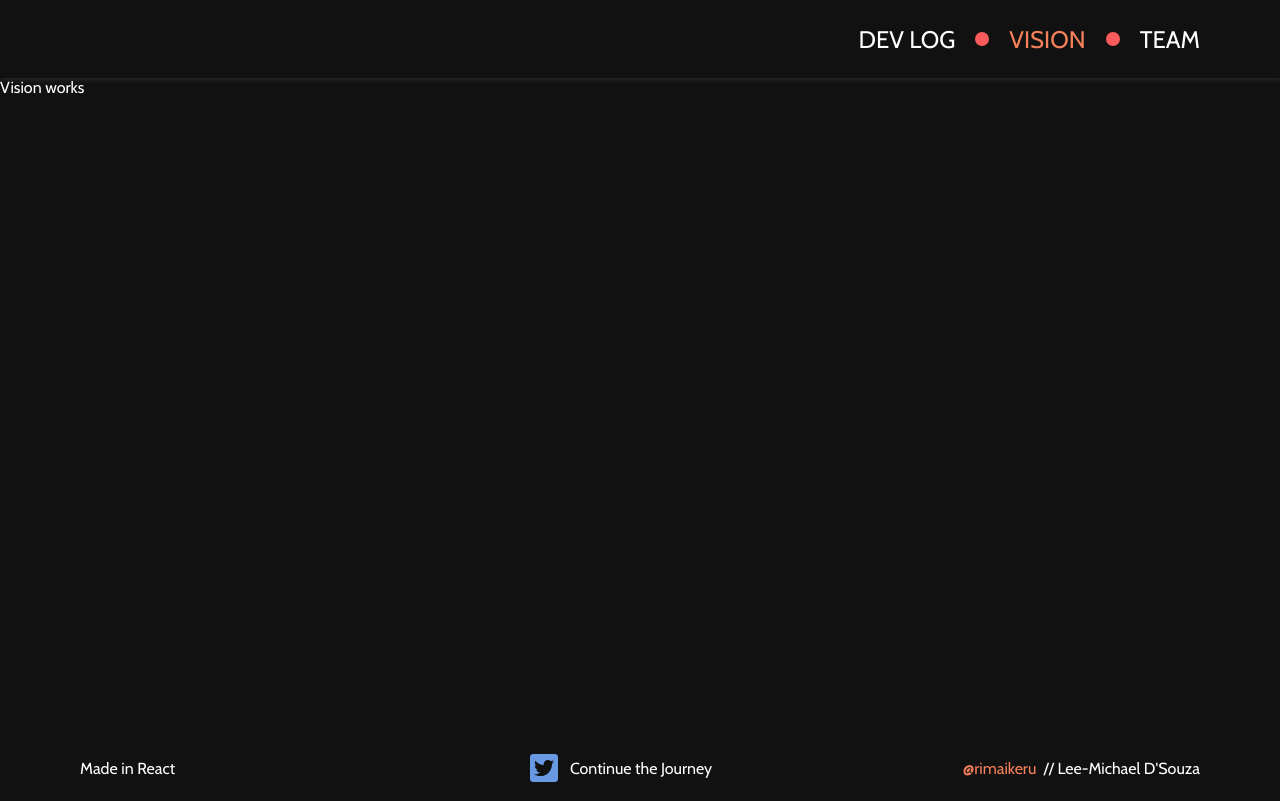
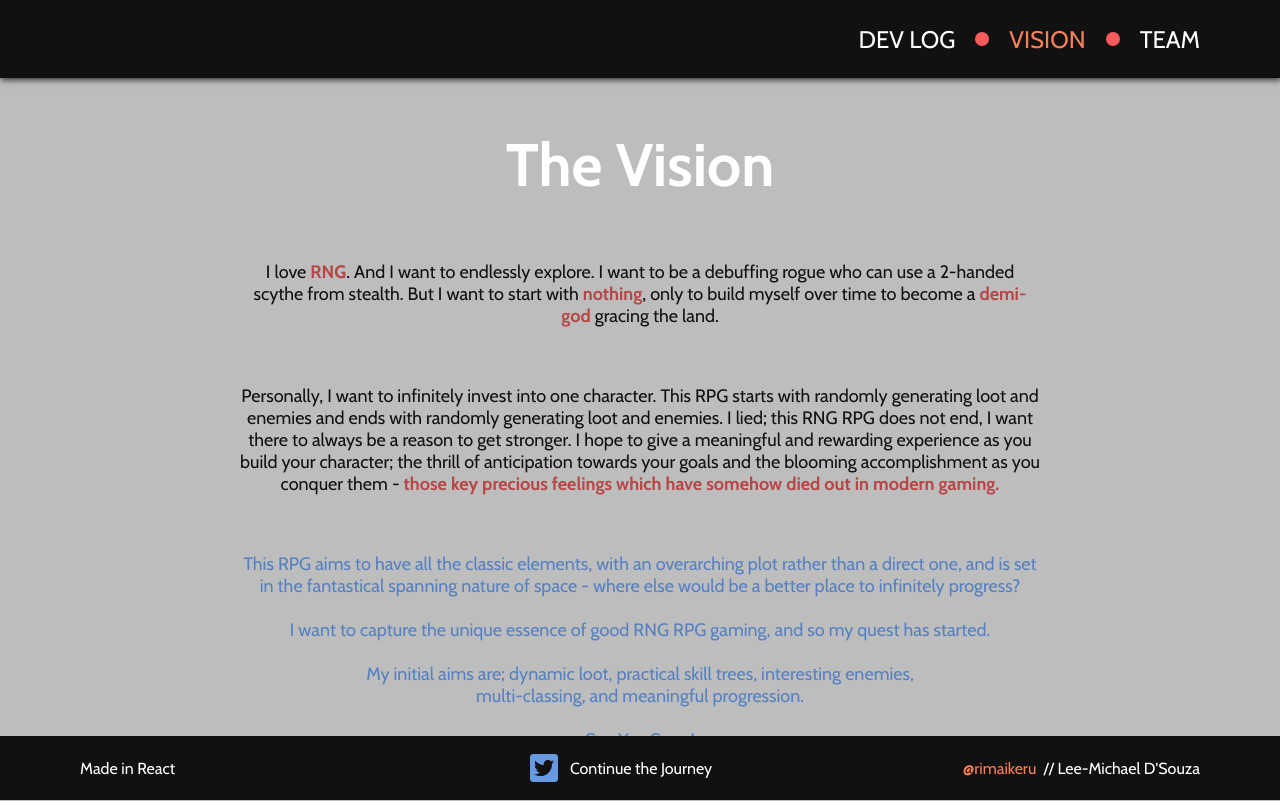
Before and after one commit to rimichaeru/rpg-dev-log, a React (Create React App) app: page /vision in a window 1280 px wide. Built offline with nearby package versions, Linux system fonts and the light colour scheme.

Commit message:
added Vision page

```diff
--- a/src/App.scss
+++ b/src/App.scss
@@ -18,11 +18,14 @@ textarea {
 
 $colour-background: rgb(17, 17, 17);
 $colour-background-light: rgb(29, 29, 29);
+$colour-background-bright: rgb(189, 189, 189);
 $colour-grey: rgb(118, 118, 118);
 $colour-orange: rgb(245, 128, 90);
 $colour-orange-faded: rgb(62, 44, 39);
 $colour-red: rgb(249, 91, 92);
+$colour-red-dark: rgb(184, 70, 70);
 $colour-blue: rgb(104, 153, 227);
+$colour-blue-dark: rgb(85, 129, 194);
 
 .grey {
   color: $colour-grey;
@@ -36,15 +39,22 @@ $colour-blue: rgb(104, 153, 227);
 .red {
   color: $colour-red;
 }
+.redDark {
+  color: $colour-red-dark;
+  font-weight: 700;
+}
 .blue {
   color: $colour-blue;
+}
+.blueDark {
+  color: $colour-blue-dark;
 }
 .white {
   color: white;
 }
 
 body {
-  background-color: $colour-background;
+  background-color: $colour-background-bright;
 }
 
 h1 {
--- a/src/components/Nav/Nav.module.scss
+++ b/src/components/Nav/Nav.module.scss
@@ -4,10 +4,11 @@
   display: flex;
   justify-content: flex-end;
   align-items: center;
-  box-shadow: 1px 1px 6px rgb(49, 49, 49);
+  box-shadow: 1px 2px 6px rgb(49, 49, 49);
   width: 100%;
   height: 78px;
   padding: 0 80px;
+  background-color: $colour-background;
 
   .links {
     display: flex;
--- a/src/components/Post/Post.module.scss
+++ b/src/components/Post/Post.module.scss
@@ -6,6 +6,7 @@
   border-radius: 40px;
   width: 60vw;
   background-color: $colour-background-light;
+  box-shadow: 1px 2px 6px rgb(49, 49, 49);
 
   & > img {
     border: 1px solid $colour-orange-faded;
--- a/src/containers/DevLog/DevLog.module.scss
+++ b/src/containers/DevLog/DevLog.module.scss
@@ -14,7 +14,6 @@
     margin: 40px;
     border-radius: 40px;
     min-height: 20px;
-    width: 60vw;
     gap: 28px;
     flex-wrap: wrap;
     // background-color: $colour-background-light;
--- a/src/containers/Vision/Vision.jsx
+++ b/src/containers/Vision/Vision.jsx
@@ -3,9 +3,30 @@ import styles from "./Vision.module.scss";
 
 const Vision = () => {
   return (
-    <>
-      <p>Vision works</p>
-    </>
+    <div className={styles.container}>
+      <h1>The Vision</h1>
+      <p>I love <span className="redDark">RNG</span>. And I want to endlessly explore. I want to be a debuffing rogue who can use a 2-handed scythe from stealth. But I want to start with <span className="redDark">nothing</span>, only to build myself over time to become a <span className="redDark">demi-god</span> gracing the land.</p>
+      <br />
+      <br />
+      <p>Personally, I want to infinitely invest into one character. This RPG starts with randomly generating loot and enemies and ends with randomly generating loot and enemies. I lied; this RNG RPG does not end, I want there to always be a reason to get stronger. I hope to give a meaningful and rewarding experience as you build your character; the thrill of anticipation towards your goals and the blooming accomplishment as you conquer them - <span className="redDark">those key precious feelings which have somehow died out in modern gaming.</span>
+      </p>
+      <br />
+      <br />
+      <p><span className="blueDark">This RPG aims to have all the classic elements, with an overarching plot rather than a direct one, and is set in the fantastical spanning nature of space - where else would be a better place to infinitely progress?
+      <br />
+      <br />
+      I want to capture the unique essence of good RNG RPG gaming, and so my quest has started.
+      <br />
+      <br />
+      My initial aims are; dynamic loot, practical skill trees, interesting enemies,
+      <br />
+      multi-classing, and meaningful progression.
+      <br />
+      <br />
+      See You Soon!
+      </span></p>
+
+    </div>
   );
 };
 
--- a/src/containers/Vision/Vision.module.scss
+++ b/src/containers/Vision/Vision.module.scss
@@ -0,0 +1,23 @@
+@import "../../App.scss";
+
+.container {
+  display: flex;
+  flex-direction: column;
+  align-items: center;
+  margin: 50px;
+
+  h1 {
+    font-size: 60px;
+    font-weight: 700;
+    margin-bottom: 40px;
+  }
+
+  p {
+    font-size: 18px;
+    margin-top: 20px;
+    width: 800px;
+    color: $colour-background;
+    text-align: center;
+  }
+
+}
```
Also changed, not shown: .gitlab-ci.yml (deleted).
